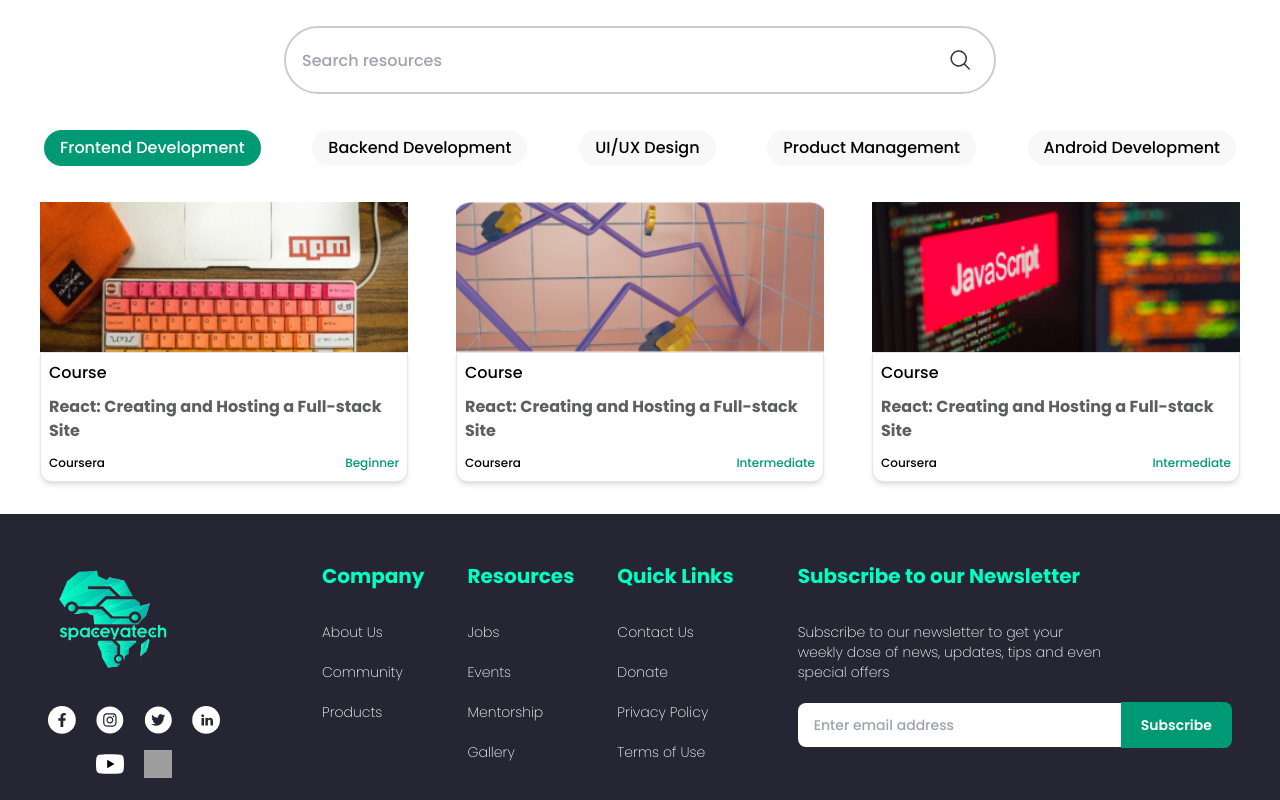
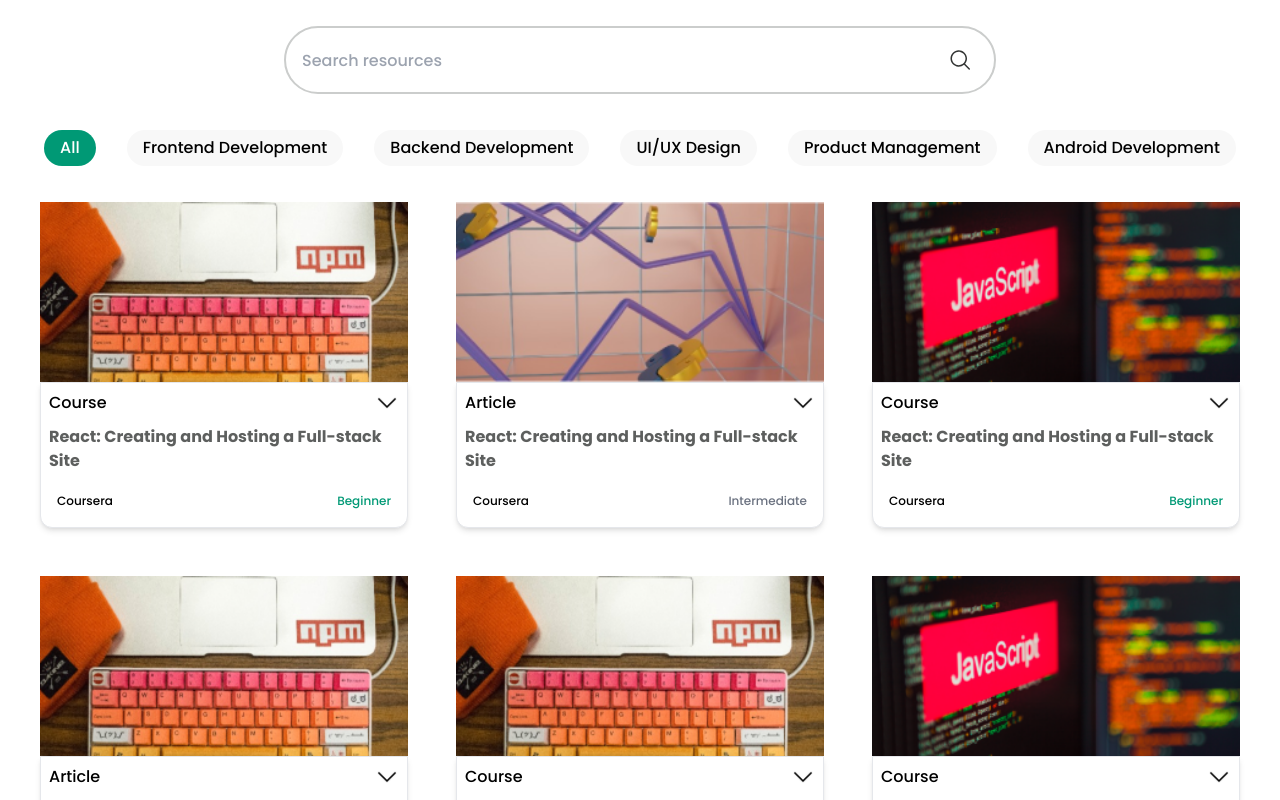
Before and after one commit to SpaceyaTech/SYT-Web-Redesign, a React (Vite) app: page /resources in a window 1280 px wide. Shown: the part 720-1520 px from the top of the page. Built offline with nearby package versions, Linux system fonts and the light colour scheme; no server answers; grey boxes are pictures that could not be loaded.

Commit message:
add all tab

```diff
--- a/src/APP/pages/resources2/sections/ResourceCard.jsx
+++ b/src/APP/pages/resources2/sections/ResourceCard.jsx
@@ -1,5 +1,5 @@
 import React, { useEffect, useState } from "react";
-import { arrow, course1 } from "../../../../assets/images/resources-page";
+import { arrow, arrowRight } from "../../../../assets/images/resources-page";
 
 function ResourceCard({
   type,
@@ -8,18 +8,28 @@ function ResourceCard({
   image,
   origin,
   level,
-  topic,
+  link,
 }) {
   const [hovered, setHovered] = useState(false);
+
+  const color = (lev) => {
+    if (lev === "beginner") {
+      return "text-primary";
+    }
+    if (lev === "intermediate") {
+      return "text-gray-500";
+    }
+    return "text-red-500";
+  };
 
   useEffect(() => {}, [hovered]);
 
   return (
     <div className="relative">
       <div
-        className={`flex flex-col transition-all ease-linear duration-[2000ms] ${
+        className={`flex flex-col transition-all ease-linear duration-200 ${
           hovered
-            ? "md:z-10 md:absolute top-0 md:transform  md:scale-[1.01]"
+            ? "md:z-10 md:absolute top-0 md:transform  md:scale-[1.02]"
             : "z-0"
         }`}
         onMouseLeave={() => setHovered(false)}
@@ -28,7 +38,7 @@ function ResourceCard({
         }}
       >
         {/* img cover */}
-        <div className="h-[150px]">
+        <div className="h-[180px]">
           <img src={image} alt={title} className="object-cover h-full w-full" />
         </div>
 
@@ -39,7 +49,7 @@ function ResourceCard({
             <img
               src={arrow}
               alt="arrow"
-              className={`w-6 h-6 object-contain flex md:hidden transform transition-all transition-out ease-in duration-200 cursor-pointer ${
+              className={`w-6 h-6 object-contain transform transition-all ease-in duration-500 cursor-pointer ${
                 hovered && "rotate-180"
               }`}
             />
@@ -53,22 +63,26 @@ function ResourceCard({
             {/* Show/Hide div */}
             <div className={`${hovered ? "flex" : "hidden"} flex-col gap-2`}>
               <span className="text-base font-normal">Description</span>
-              <p className="text-[11px] leading-4 text-[#4C4D4D] font-normal">
+              <p className="text-[11px] leading-4 text-[#4C4D4D] font-normal line-clamp-5">
                 {description}
               </p>
             </div>
           </div>
 
-          <div className="flex items-center justify-between">
+          <div className="flex items-center justify-between p-2">
             <span className="text-xs leading-5 font-normal">{origin}</span>
-            <span className="text-xs leading-5 font-normal text-primary capitalize">
+            <span
+              className={`text-xs leading-5 font-normal capitalize ${color(
+                level
+              )}`}
+            >
               {level}
             </span>
           </div>
 
           <a
             onClick={() => setHovered(false)}
-            href="/resources"
+            href={link}
             target="_blank"
             rel="noopener noreferrer"
             className={`w-fit  mx-auto border border-[#12A97E] rounded-lg py-[10px] px-10 text-sm text-[#009975] transition-all duration-500 ease-in hover:text-white hover:bg-[#009975] font-normal ${
--- a/src/APP/pages/resources2/sections/ResourcesSection.jsx
+++ b/src/APP/pages/resources2/sections/ResourcesSection.jsx
@@ -1,25 +1,11 @@
+/* eslint-disable implicit-arrow-linebreak */
 import React, { useState } from "react";
 import { Tab } from "@headlessui/react";
 
+import { resourcesData } from "./data";
 import { search } from "../../../../assets/images/resources-page";
 import ResourceCard from "./ResourceCard";
-import { resourcesData } from "./data";
 
-// function DifficultyCard({ title, selected }) {
-//   return (
-//     <div
-//       className={`flex flex-col justify-center items-center border ${
-//         selected ? "border-green-700" : "border-gray-200"
-//       } rounded-3xl gap-3 p-6 lg:w-48`}
-//     >
-//       <div className="w-24 h-24 bg-[#F5FFFD] flex justify-center items-center rounded-full">
-//         <img src={courses} alt="" className="w-11 object-cover" />
-//       </div>
-
-//       <h4 className="text-base font-normal capitalize">{title}</h4>
-//     </div>
-//   );
-// }
 function classNames(...classes) {
   return classes.filter(Boolean).join(" ");
 }
@@ -44,11 +30,24 @@ function ResourcesSection() {
 
       <Tab.Group>
         <Tab.List className="flex space-x-2 justify-between w-full overflow-x-auto bg-transparent p-1">
+          <Tab
+            className={({ selected }) =>
+              classNames(
+                "min-w-fit w-fit rounded-[40px] py-2 px-4 text-base font-light leading-5",
+                "ring-white/60 ring-offset-2 ring-offset-gray-600 focus:outline-none",
+                selected
+                  ? "bg-primary font-medium text-white"
+                  : "bg-[#f8f8f8] font-normal"
+              )
+            }
+          >
+            All
+          </Tab>
+
           {resourcesData.map(({ id, topic }) => (
             <Tab
               key={id}
               className={({ selected }) =>
-                // eslint-disable-next-line implicit-arrow-linebreak
                 classNames(
                   "min-w-fit w-fit rounded-[40px] py-2 px-4 text-base font-light leading-5",
                   "ring-white/60 ring-offset-2 ring-offset-gray-600 focus:outline-none",
@@ -64,11 +63,43 @@ function ResourcesSection() {
         </Tab.List>
 
         <Tab.Panels>
+          <Tab.Panel
+            className={classNames(
+              "bg-white grid grid-cols-1 sm:grid-cols-2 lg:grid-cols-3 gap-4 md:gap-7 lg:gap-12 w-full"
+            )}
+          >
+            {resourcesData
+              .flatMap(({ resources }) => resources)
+              .map(
+                ({
+                  id,
+                  type,
+                  title,
+                  description,
+                  image,
+                  origin,
+                  level,
+                  link,
+                }) => (
+                  <ResourceCard
+                    key={id}
+                    type={type}
+                    title={title}
+                    description={description}
+                    image={image}
+                    origin={origin}
+                    level={level}
+                    link={link}
+                  />
+                )
+              )}
+          </Tab.Panel>
+
           {resourcesData.map(({ id, resources }) => (
             <Tab.Panel
               key={id}
               className={classNames(
-                "bg-white grid grid-cols-2 md:grid-cols-3 gap-4 md:gap-7 lg:gap-12 w-full"
+                "bg-white grid grid-cols-1 sm:grid-cols-2 lg:grid-cols-3 gap-4 md:gap-7 lg:gap-12 w-full"
               )}
             >
               {resources.map(
@@ -81,6 +112,7 @@ function ResourcesSection() {
                   origin,
                   level,
                   topic,
+                  link,
                 }) => (
                   <ResourceCard
                     key={id}
@@ -91,6 +123,7 @@ function ResourcesSection() {
                     origin={origin}
                     level={level}
                     topic={topic}
+                    link={link}
                   />
                 )
               )}
--- a/src/APP/pages/resources2/sections/data.js
+++ b/src/APP/pages/resources2/sections/data.js
@@ -21,11 +21,11 @@ export const resourcesData = [
         origin: "Coursera",
         level: "beginner",
         topic: "Frontend Development",
-        link: "/",
+        link: "/resources",
       },
       {
-        id: 11,
-        type: "Course",
+        id: 2,
+        type: "Article",
         title: "React: Creating and Hosting a Full-stack Site",
         description:
           "This course covers the basics of React, from beginner to advanced and is very appropriate for those people who have just finished learning JavaScript and feel ready to start learning React. The course is self-paced, lasting for 6 months or earlier and is taught by instructors for Google. Would highly recommend this course.",
@@ -33,19 +33,19 @@ export const resourcesData = [
         origin: "Coursera",
         level: "intermediate",
         topic: "Frontend Development",
-        link: "/",
+        link: "/resources",
       },
       {
-        id: 13,
+        id: 3,
         type: "Course",
         title: "React: Creating and Hosting a Full-stack Site",
         description:
           "This course covers the basics of React, from beginner to advanced and is very appropriate for those people who have just finished learning JavaScript and feel ready to start learning React. The course is self-paced, lasting for 6 months or earlier and is taught by instructors for Google. Would highly recommend this course.",
         image: course2,
         origin: "Coursera",
-        level: "intermediate",
+        level: "beginner",
         topic: "Frontend Development",
-        link: "/",
+        link: "/resources",
       },
     ],
   },
@@ -54,7 +54,19 @@ export const resourcesData = [
     topic: "Backend Development",
     resources: [
       {
-        id: 1,
+        id: 4,
+        type: "Article",
+        title: "React: Creating and Hosting a Full-stack Site",
+        description:
+          "This course covers the basics of React, from beginner to advanced and is very appropriate for those people who have just finished learning JavaScript and feel ready to start learning React. The course is self-paced, lasting for 6 months or earlier and is taught by instructors for Google. Would highly recommend this course.",
+        image: course3,
+        origin: "Coursera",
+        level: "beginner",
+        topic: "Backend Development",
+        link: "/resources",
+      },
+      {
+        id: 5,
         type: "Course",
         title: "React: Creating and Hosting a Full-stack Site",
         description:
@@ -63,22 +75,10 @@ export const resourcesData = [
         origin: "Coursera",
         level: "beginner",
         topic: "Backend Development",
-        link: "/",
+        link: "/resources",
       },
       {
-        id: 11,
-        type: "Course",
-        title: "React: Creating and Hosting a Full-stack Site",
-        description:
-          "This course covers the basics of React, from beginner to advanced and is very appropriate for those people who have just finished learning JavaScript and feel ready to start learning React. The course is self-paced, lasting for 6 months or earlier and is taught by instructors for Google. Would highly recommend this course.",
-        image: course3,
-        origin: "Coursera",
-        level: "intermediate",
-        topic: "Backend Development",
-        link: "/",
-      },
-      {
-        id: 13,
+        id: 6,
         type: "Course",
         title: "React: Creating and Hosting a Full-stack Site",
         description:
@@ -87,7 +87,43 @@ export const resourcesData = [
         origin: "Coursera",
         level: "intermediate",
         topic: "Backend Development",
-        link: "/",
+        link: "/resources",
+      },
+      {
+        id: 7,
+        type: "Course",
+        title: "React: Creating and Hosting a Full-stack Site",
+        description:
+          "This course covers the basics of React, from beginner to advanced and is very appropriate for those people who have just finished learning JavaScript and feel ready to start learning React. The course is self-paced, lasting for 6 months or earlier and is taught by instructors for Google. Would highly recommend this course.",
+        image: course2,
+        origin: "Coursera",
+        level: "intermediate",
+        topic: "Backend Development",
+        link: "/resources",
+      },
+      {
+        id: 8,
+        type: "Course",
+        title: "React: Creating and Hosting a Full-stack Site",
+        description:
+          "This course covers the basics of React, from beginner to advanced and is very appropriate for those people who have just finished learning JavaScript and feel ready to start learning React. The course is self-paced, lasting for 6 months or earlier and is taught by instructors for Google. Would highly recommend this course.",
+        image: course2,
+        origin: "Coursera",
+        level: "beginner",
+        topic: "Backend Development",
+        link: "/resources",
+      },
+      {
+        id: 9,
+        type: "Course",
+        title: "React: Creating and Hosting a Full-stack Site",
+        description:
+          "This course covers the basics of React, from beginner to advanced and is very appropriate for those people who have just finished learning JavaScript and feel ready to start learning React. The course is self-paced, lasting for 6 months or earlier and is taught by instructors for Google. Would highly recommend this course.",
+        image: course2,
+        origin: "Coursera",
+        level: "intermediate",
+        topic: "Backend Development",
+        link: "/resources",
       },
       {
         id: 10,
@@ -99,43 +135,7 @@ export const resourcesData = [
         origin: "Coursera",
         level: "intermediate",
         topic: "Backend Development",
-        link: "/",
-      },
-      {
-        id: 2,
-        type: "Course",
-        title: "React: Creating and Hosting a Full-stack Site",
-        description:
-          "This course covers the basics of React, from beginner to advanced and is very appropriate for those people who have just finished learning JavaScript and feel ready to start learning React. The course is self-paced, lasting for 6 months or earlier and is taught by instructors for Google. Would highly recommend this course.",
-        image: course2,
-        origin: "Coursera",
-        level: "intermediate",
-        topic: "Backend Development",
-        link: "/",
-      },
-      {
-        id: 3,
-        type: "Course",
-        title: "React: Creating and Hosting a Full-stack Site",
-        description:
-          "This course covers the basics of React, from beginner to advanced and is very appropriate for those people who have just finished learning JavaScript and feel ready to start learning React. The course is self-paced, lasting for 6 months or earlier and is taught by instructors for Google. Would highly recommend this course.",
-        image: course2,
-        origin: "Coursera",
-        level: "intermediate",
-        topic: "Backend Development",
-        link: "/",
-      },
-      {
-        id: 4,
-        type: "Course",
-        title: "React: Creating and Hosting a Full-stack Site",
-        description:
-          "This course covers the basics of React, from beginner to advanced and is very appropriate for those people who have just finished learning JavaScript and feel ready to start learning React. The course is self-paced, lasting for 6 months or earlier and is taught by instructors for Google. Would highly recommend this course.",
-        image: course2,
-        origin: "Coursera",
-        level: "intermediate",
-        topic: "Backend Development",
-        link: "/",
+        link: "/resources",
       },
     ],
   },
@@ -144,7 +144,7 @@ export const resourcesData = [
     topic: "UI/UX Design",
     resources: [
       {
-        id: 1,
+        id: 11,
         type: "Course",
         title: "React: Creating and Hosting a Full-stack Site",
         description:
@@ -153,10 +153,10 @@ export const resourcesData = [
         origin: "Coursera",
         level: "expert",
         topic: "UI/UX Design",
-        link: "/",
+        link: "/resources",
       },
       {
-        id: 2,
+        id: 12,
         type: "Course",
         title: "React: Creating and Hosting a Full-stack Site",
         description:
@@ -165,10 +165,10 @@ export const resourcesData = [
         origin: "Coursera",
         level: "expert",
         topic: "UI/UX Design",
-        link: "/",
+        link: "/resources",
       },
       {
-        id: 3,
+        id: 13,
         type: "Course",
         title: "React: Creating and Hosting a Full-stack Site",
         description:
@@ -177,10 +177,22 @@ export const resourcesData = [
         origin: "Coursera",
         level: "expert",
         topic: "UI/UX Design",
-        link: "/",
+        link: "/resources",
       },
       {
-        id: 4,
+        id: 14,
+        type: "Course",
+        title: "React: Creating and Hosting a Full-stack Site",
+        description:
+          "This course covers the basics of React, from beginner to advanced and is very appropriate for those people who have just finished learning JavaScript and feel ready to start learning React. The course is self-paced, lasting for 6 months or earlier and is taught by instructors for Google. Would highly recommend this course.",
+        image: course1,
+        origin: "Coursera",
+        level: "beginner",
+        topic: "UI/UX Design",
+        link: "/resources",
+      },
+      {
+        id: 15,
         type: "Course",
         title: "React: Creating and Hosting a Full-stack Site",
         description:
@@ -189,10 +201,10 @@ export const resourcesData = [
         origin: "Coursera",
         level: "expert",
         topic: "UI/UX Design",
-        link: "/",
+        link: "/resources",
       },
       {
-        id: 5,
+        id: 16,
         type: "Course",
         title: "React: Creating and Hosting a Full-stack Site",
         description:
@@ -201,10 +213,22 @@ export const resourcesData = [
         origin: "Coursera",
         level: "expert",
         topic: "UI/UX Design",
-        link: "/",
+        link: "/resources",
       },
       {
-        id: 6,
+        id: 17,
+        type: "Course",
+        title: "React: Creating and Hosting a Full-stack Site",
+        description:
+          "This course covers the basics of React, from beginner to advanced and is very appropriate for those people who have just finished learning JavaScript and feel ready to start learning React. The course is self-paced, lasting for 6 months or earlier and is taught by instructors for Google. Would highly recommend this course.",
+        image: course1,
+        origin: "Coursera",
+        level: "beginner",
+        topic: "UI/UX Design",
+        link: "/resources",
+      },
+      {
+        id: 18,
         type: "Course",
         title: "React: Creating and Hosting a Full-stack Site",
         description:
@@ -213,31 +237,7 @@ export const resourcesData = [
         origin: "Coursera",
         level: "expert",
         topic: "UI/UX Design",
-        link: "/",
-      },
-      {
-        id: 7,
-        type: "Course",
-        title: "React: Creating and Hosting a Full-stack Site",
-        description:
-          "This course covers the basics of React, from beginner to advanced and is very appropriate for those people who have just finished learning JavaScript and feel ready to start learning React. The course is self-paced, lasting for 6 months or earlier and is taught by instructors for Google. Would highly recommend this course.",
-        image: course1,
-        origin: "Coursera",
-        level: "expert",
-        topic: "UI/UX Design",
-        link: "/",
-      },
-      {
-        id: 8,
-        type: "Course",
-        title: "React: Creating and Hosting a Full-stack Site",
-        description:
-          "This course covers the basics of React, from beginner to advanced and is very appropriate for those people who have just finished learning JavaScript and feel ready to start learning React. The course is self-paced, lasting for 6 months or earlier and is taught by instructors for Google. Would highly recommend this course.",
-        image: course1,
-        origin: "Coursera",
-        level: "expert",
-        topic: "UI/UX Design",
-        link: "/",
+        link: "/resources",
       },
     ],
   },
@@ -246,7 +246,7 @@ export const resourcesData = [
     topic: "Product Management",
     resources: [
       {
-        id: 1,
+        id: 19,
         type: "Course",
         title: "React: Creating and Hosting a Full-stack Site",
         description:
@@ -255,31 +255,31 @@ export const resourcesData = [
         origin: "Coursera",
         level: "intermediate",
         topic: "Product Management",
-        link: "/",
+        link: "/resources",
       },
       {
-        id: 2,
+        id: 20,
         type: "Course",
         title: "React: Creating and Hosting a Full-stack Site",
         description:
           "This course covers the basics of React, from beginner to advanced and is very appropriate for those people who have just finished learning JavaScript and feel ready to start learning React. The course is self-paced, lasting for 6 months or earlier and is taught by instructors for Google. Would highly recommend this course.",
         image: course2,
         origin: "Coursera",
-        level: "intermediate",
+        level: "beginner",
         topic: "Product Management",
-        link: "/",
+        link: "/resources",
       },
       {
-        id: 3,
+        id: 21,
         type: "Course",
         title: "React: Creating and Hosting a Full-stack Site",
         description:
           "This course covers the basics of React, from beginner to advanced and is very appropriate for those people who have just finished learning JavaScript and feel ready to start learning React. The course is self-paced, lasting for 6 months or earlier and is taught by instructors for Google. Would highly recommend this course.",
         image: course2,
         origin: "Coursera",
-        level: "intermediate",
+        level: "beginner",
         topic: "Product Management",
-        link: "/",
+        link: "/resources",
       },
     ],
   },
@@ -288,7 +288,19 @@ export const resourcesData = [
     topic: "Android Development",
     resources: [
       {
-        id: 1,
+        id: 22,
+        type: "Video",
+        title: "React: Creating and Hosting a Full-stack Site",
+        description:
+          "This course covers the basics of React, from beginner to advanced and is very appropriate for those people who have just finished learning JavaScript and feel ready to start learning React. The course is self-paced, lasting for 6 months or earlier and is taught by instructors for Google. Would highly recommend this course.",
+        image: course2,
+        origin: "Coursera",
+        level: "beginner",
+        topic: "Android Management",
+        link: "/resources",
+      },
+      {
+        id: 23,
         type: "Course",
         title: "React: Creating and Hosting a Full-stack Site",
         description:
@@ -297,19 +309,7 @@ export const resourcesData = [
         origin: "Coursera",
         level: "intermediate",
         topic: "Android Management",
-        link: "/",
-      },
-      {
-        id: 2,
-        type: "Course",
-        title: "React: Creating and Hosting a Full-stack Site",
-        description:
-          "This course covers the basics of React, from beginner to advanced and is very appropriate for those people who have just finished learning JavaScript and feel ready to start learning React. The course is self-paced, lasting for 6 months or earlier and is taught by instructors for Google. Would highly recommend this course.",
-        image: course2,
-        origin: "Coursera",
-        level: "intermediate",
-        topic: "Android Management",
-        link: "/",
+        link: "/resources",
       },
     ],
   },
```
